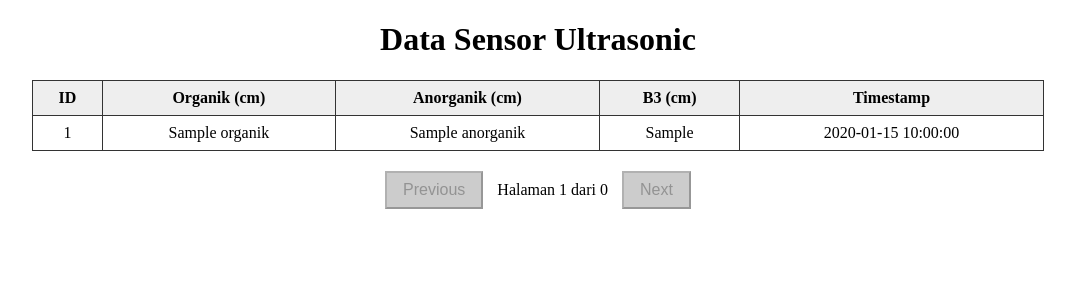
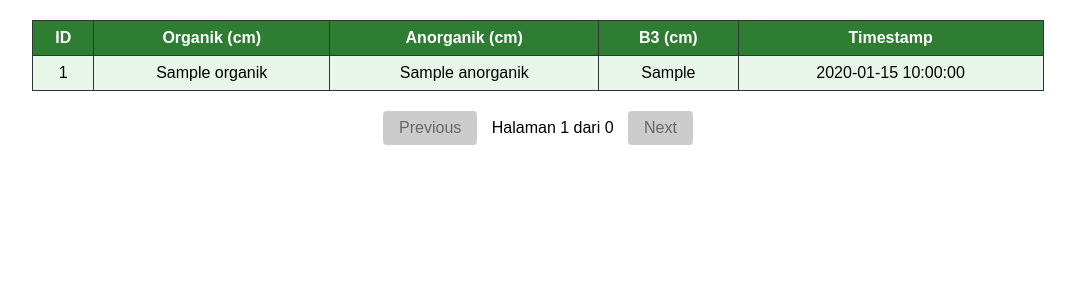
Before and after one commit to regaarz/SWaDe, a Flask app: page /view_data in a window 1280 px wide. Shown: the top 300 px of the page, without its empty margins (102-1177 px from the left). Run offline with Flask 3, Linux system fonts and the light colour scheme; a database or web service that is not in the repository returns one stand-in record (values such as "Sample title"); data that the repository does not hold is empty; some libraries are stand-ins or nearby versions.

Commit message:
Update monitoring.html

```diff
--- a/templates/monitoring.html
+++ b/templates/monitoring.html
@@ -3,6 +3,9 @@
 <head>
     <meta http-equiv="refresh" content="5">
     <style>
+        body {
+            font-family: Arial, sans-serif;
+        }
         table {
             border-collapse: collapse;
             width: 80%;
@@ -14,22 +17,36 @@
             text-align: center;
         }
         th {
-            background-color: #eee;
+            background-color: #2e7d32; /* hijau tua */
+            color: white;
+        }
+        tr:nth-child(even) {
+            background-color: #e8f5e9; /* hijau muda */
+        }
+        tr:hover {
+            background-color: #c8e6c9; /* hijau highlight saat hover */
         }
         button {
             padding: 8px 16px;
             margin: 0 10px;
             font-size: 16px;
             cursor: pointer;
+            background-color: #4caf50; /* hijau */
+            color: white;
+            border: none;
+            border-radius: 4px;
+        }
+        button:hover:not(:disabled) {
+            background-color: #388e3c; /* hijau lebih gelap saat hover */
         }
         button:disabled {
             background-color: #ccc;
             cursor: not-allowed;
+            color: #666;
         }
     </style>
 </head>
 <body>
-    <h1 style="text-align: center;">Data Sensor Ultrasonic</h1>
     <table>
         <tr>
             <th>ID</th>
```
